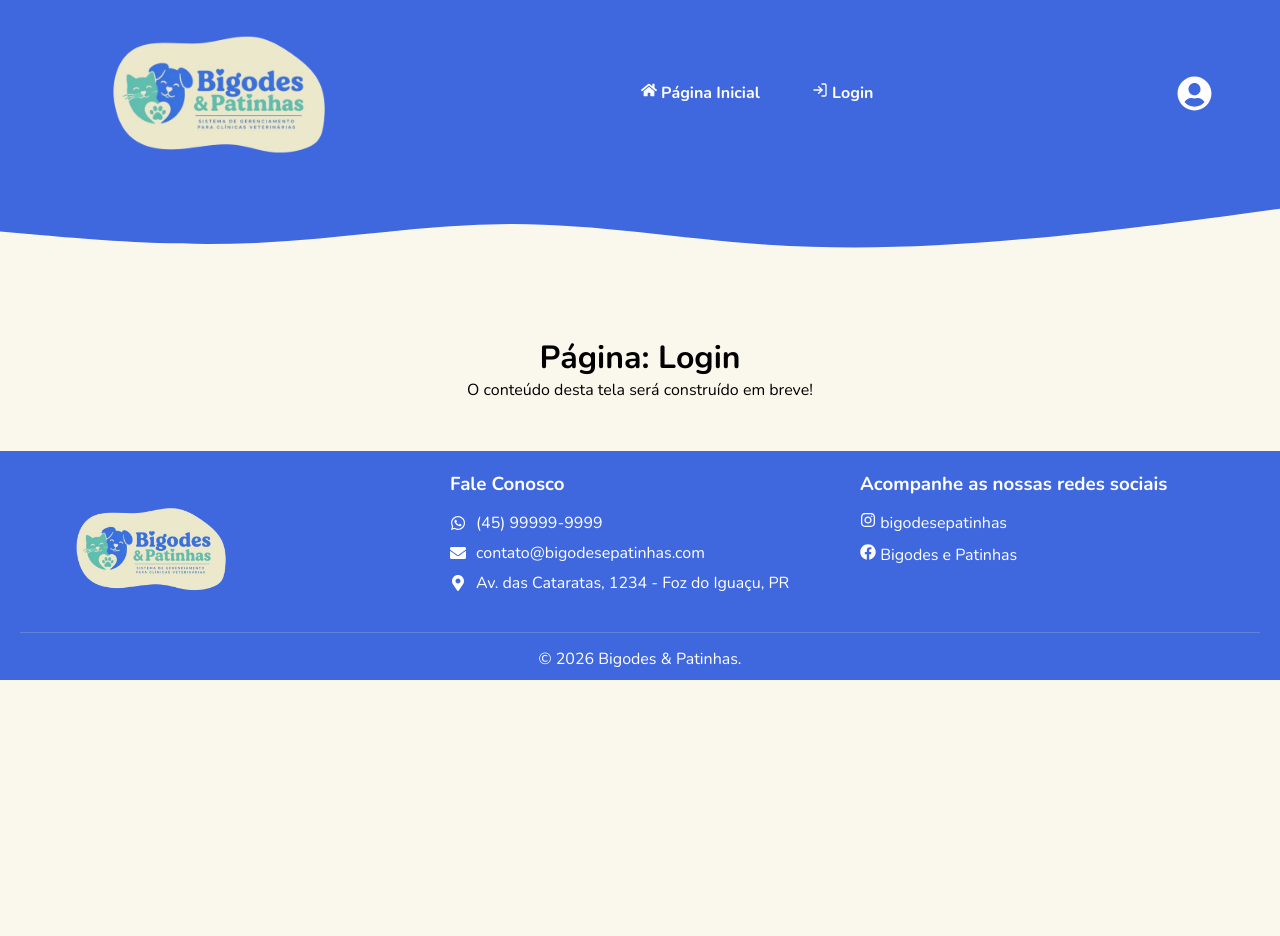
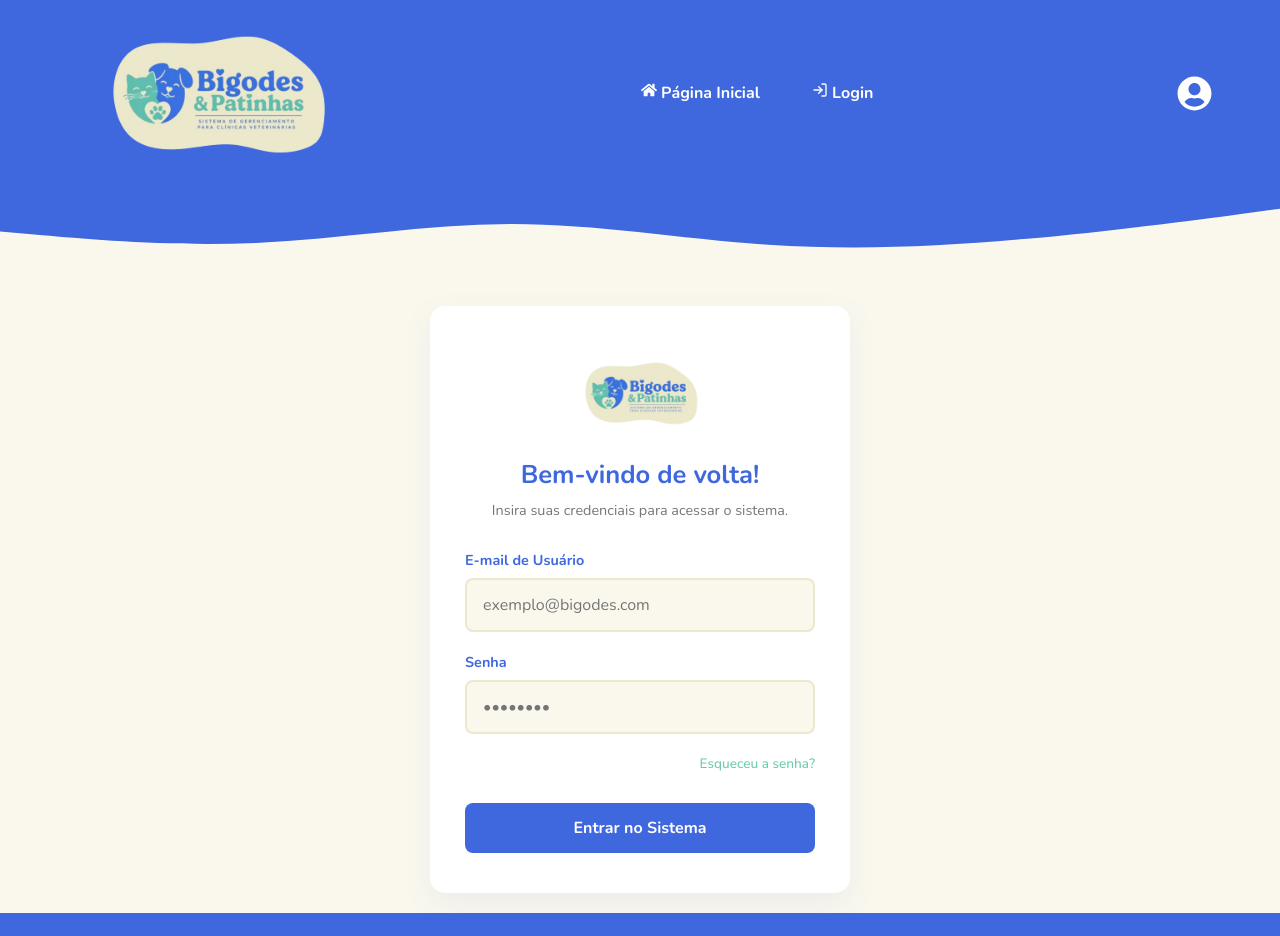
Before and after one commit to yuchenkkao/bigodes-e-patinhas, a React (Create React App) app: page /login in a window 1280 px wide. Shown: the top 936 px of the page. Before the commit the page ends 800 px from the top, so only its background shows below. Built offline with nearby package versions, Linux system fonts and the light colour scheme.

Commit message:
adicionando tela de login

```diff
--- a/src/pages/Login/index.jsx
+++ b/src/pages/Login/index.jsx
@@ -1,8 +1,65 @@
+import { useState } from 'react';
+import './styles.css';
+import logoImg from '../../assets/NavbarLogo.png';
+
 export default function Login() {
+  const [email, setEmail] = useState('');
+  const [senha, setSenha] = useState('');
+
+  const handleLogin = (e) => {
+    e.preventDefault();
+
+    if (!email || !senha) {
+      alert('Por favor, preencha todos os campos!');
+      return;
+    }
+
+    window.location.href = '/';
+  };
+
   return (
-    <div style={{ padding: '50px', textAlign: 'center' }}>
-      <h1>Página: Login</h1>
-      <p>O conteúdo desta tela será construído em breve!</p>
+    <div className="login-container">
+      <div className="login-card">
+
+        <div className="login-header">
+          <img src={logoImg} alt="Logotipo Bigodes e Patinhas" className="login-logo" />
+          <h2>Bem-vindo de volta!</h2>
+          <p>Insira suas credenciais para acessar o sistema.</p>
+        </div>
+
+        <form onSubmit={handleLogin} className="login-form">
+          <div className="input-group">
+            <label htmlFor="email">E-mail de Usuário</label>
+            <input
+              type="email"
+              id="email"
+              placeholder="exemplo@bigodes.com"
+              value={email}
+              onChange={(e) => setEmail(e.target.value)}
+            />
+          </div>
+
+          <div className="input-group">
+            <label htmlFor="senha">Senha</label>
+            <input
+              type="password"
+              id="senha"
+              placeholder="••••••••"
+              value={senha}
+              onChange={(e) => setSenha(e.target.value)}
+            />
+          </div>
+
+
+          <div className="login-actions">
+            <a href="#esqueceu" className="forgot-password">Esqueceu a senha?</a>
+          </div>
+
+
+          <button type="submit" className="btn-login">Entrar no Sistema</button>
+        </form>
+
+      </div>
     </div>
   );
 }
--- a/src/pages/Login/styles.css
+++ b/src/pages/Login/styles.css
@@ -0,0 +1,118 @@
+
+.login-container {
+  display: flex;
+  align-items: center;
+  justify-content: center;
+  min-height: 75vh;
+  background-color: #FAF8ED;
+  padding: 20px;
+}
+
+
+.login-card {
+  background-color: #ffffff;
+  width: 100%;
+  max-width: 420px;
+  padding: 40px 35px;
+  border-radius: 15px;
+  box-shadow: 0 10px 30px rgba(64, 104, 222, 0.08);
+}
+
+
+.login-header {
+  text-align: center;
+  margin-bottom: 30px;
+}
+
+.login-logo {
+  height: 90px;
+  margin-bottom: 15px;
+}
+
+.login-header h2 {
+  color: #4068DE;
+  font-size: 1.6rem;
+  margin-bottom: 8px;
+}
+
+.login-header p {
+  color: #777;
+  font-size: 0.9rem;
+}
+
+.login-form {
+  display: flex;
+  flex-direction: column;
+  gap: 20px;
+}
+
+.input-group {
+  display: flex;
+  flex-direction: column;
+  gap: 8px;
+}
+
+.input-group label {
+  color: #4068DE;
+  font-size: 0.9rem;
+  font-weight: bold;
+}
+
+
+.input-group input {
+  padding: 14px 16px;
+  border: 2px solid #ECE8CC;
+  border-radius: 8px;
+  font-size: 100%;
+  background-color: #FAF8ED;
+  transition: border-color 0.3s ease, background-color 0.3s ease;
+}
+
+
+.input-group input:focus {
+  outline: none;
+  border-color: #6DCBB0;
+  background-color: #ffffff;
+}
+
+
+.login-actions {
+  display: flex;
+  justify-content: flex-end;
+}
+
+.forgot-password {
+  color: #6DCBB0;
+  font-size: 0.85rem;
+  text-decoration: none;
+  font-weight: 500;
+  transition: color 0.2s;
+}
+
+.forgot-password:hover {
+  color: #4068DE;
+  text-decoration: underline;
+}
+
+
+.btn-login {
+  background-color: #4068DE;
+  color: #ffffff;
+  border: none;
+  padding: 14px;
+  font-size: 1rem;
+  font-weight: bold;
+  border-radius: 8px;
+  cursor: pointer;
+  transition: background-color 0.3s ease, transform 0.1s ease;
+  margin-top: 10px;
+}
+
+.btn-login:hover {
+  background-color: #6DCBB0;
+  color: black;
+}
+
+.btn-login:active {
+  transform: scale(0.98);
+}
```
